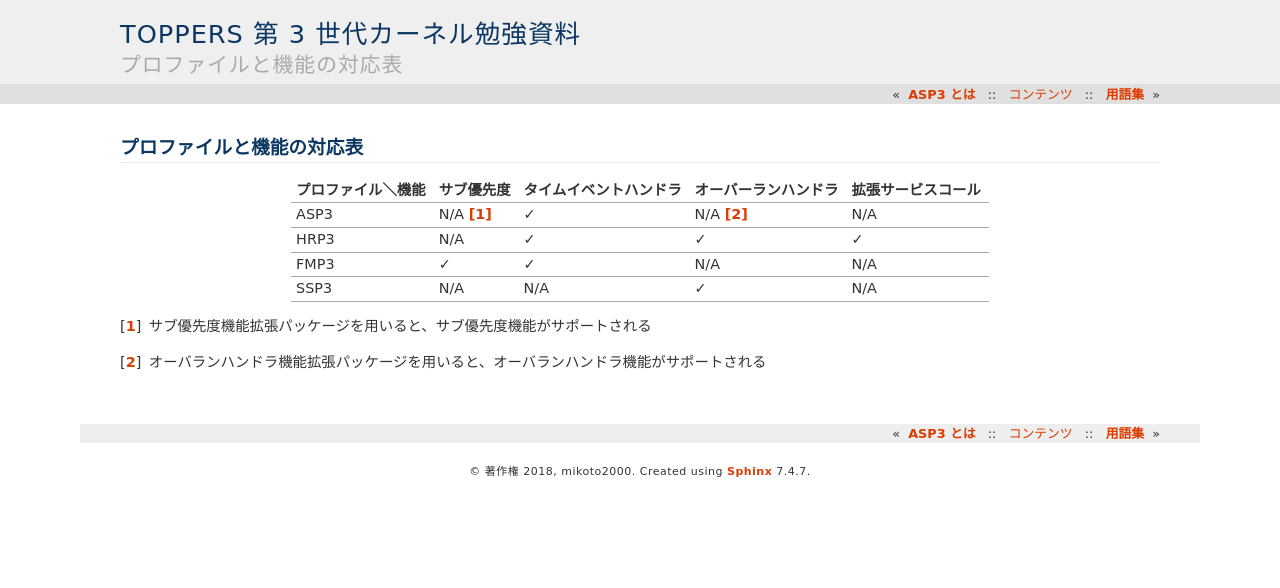
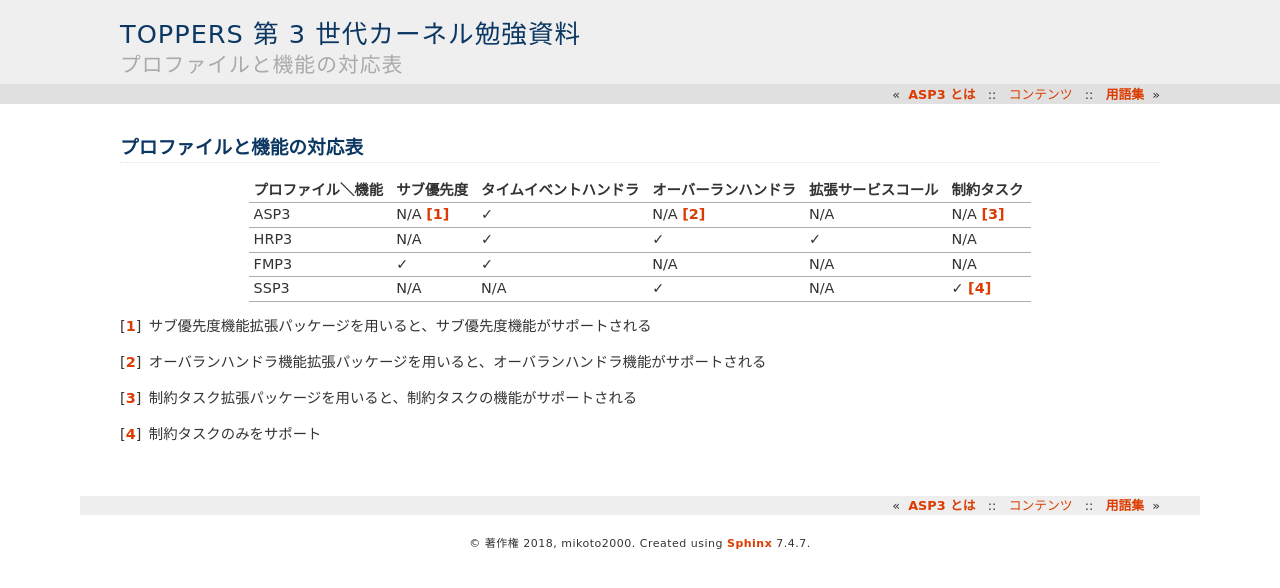
Before and after one commit to mikoto2000/TGKI_SPEC_STUDY, a Sphinx documentation site: the page built from work/source/appendix/profile_and_function.rst, in a window 1280 px wide. Shown: the top 588 px of the page. Built offline with Sphinx 7.4.7, drawn with Linux system fonts in a browser that asks for light colours.

Commit message:
「制約タスク」の追加。

```diff
--- a/work/source/appendix/profile_and_function.rst
+++ b/work/source/appendix/profile_and_function.rst
@@ -2,14 +2,16 @@
 プロファイルと機能の対応表
 ==========================
 
-================== =========== ====================== ==================== ==================
-プロファイル＼機能 サブ優先度  タイムイベントハンドラ オーバーランハンドラ 拡張サービスコール
-================== =========== ====================== ==================== ==================
-ASP3               N/A [#fn1]_ ✓                      N/A [#fn2]_          N/A
-HRP3               N/A         ✓                      ✓                    ✓
-FMP3               ✓           ✓                      N/A                  N/A
-SSP3               N/A         N/A                    ✓                    N/A
-================== =========== ====================== ==================== ==================
+================== =========== ====================== ==================== ================== ==========
+プロファイル＼機能 サブ優先度  タイムイベントハンドラ オーバーランハンドラ 拡張サービスコール 制約タスク
+================== =========== ====================== ==================== ================== ==========
+ASP3               N/A [#fn1]_ ✓                      N/A [#fn2]_          N/A                N/A [#fn3]_
+HRP3               N/A         ✓                      ✓                    ✓                  N/A
+FMP3               ✓           ✓                      N/A                  N/A                N/A
+SSP3               N/A         N/A                    ✓                    N/A                ✓ [#fn4]_
+================== =========== ====================== ==================== ================== ==========
 
 .. [#fn1] サブ優先度機能拡張パッケージを用いると、サブ優先度機能がサポートされる
 .. [#fn2] オーバランハンドラ機能拡張パッケージを用いると、オーバランハンドラ機能がサポートされる
+.. [#fn3] 制約タスク拡張パッケージを用いると、制約タスクの機能がサポートされる
+.. [#fn4] 制約タスクのみをサポート
```
Also changed, not shown: work/source/spec/index.rst (+1 -0 lines), work/source/spec/restricted_task.rst (added, +12 -0 lines).
